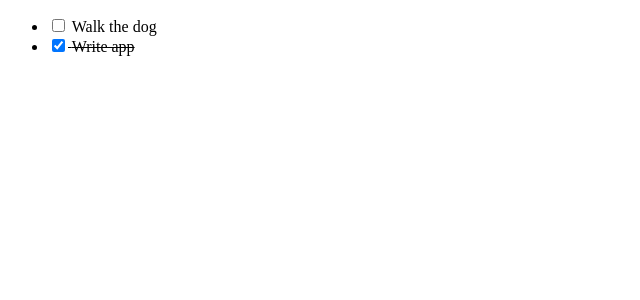
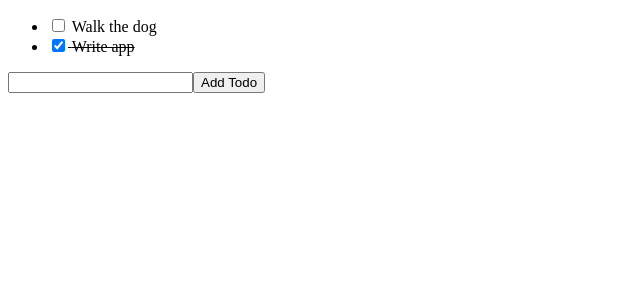
Before and after one commit to MikAoJk/todo-list-react, a React (Create React App) app: page / in a window 1280 px wide. Shown: the top 300 px of the page, without its empty margins (0-640 px from the left). Built offline with nearby package versions, Linux system fonts and the light colour scheme; the HTML template or start-up script is replaced by a standard one.

Commit message:
Added Todo Items

```diff
--- /dev/null
+++ b/src/AddTodoForm.tsx
@@ -0,0 +1,10 @@
+import React from 'react';
+
+export const AddTodoForm: React.FC = () => {
+    return (
+        <form>
+            <input type="text" />
+            <button type="submit">Add Todo</button>
+        </form>
+    );
+};
--- a/src/App.tsx
+++ b/src/App.tsx
@@ -1,6 +1,7 @@
 // @ts-ignore
-import React, {useState} from 'react';
-import {TodoListItem} from './TodoListItem';
+import React, { useState } from 'react';
+import { TodoList } from './TodoList';
+import { AddTodoForm } from './AddTodoForm';
 
 const initialTodos: Todo[] = [
     {
@@ -30,10 +31,10 @@ function App() {
     };
 
     return (
-        <ul>
-            <TodoListItem todo={todos[0]} toggleTodo={toggleTodo}/>
-            <TodoListItem todo={todos[1]} toggleTodo={toggleTodo}/>
-        </ul>
+        <>
+            <TodoList todos={todos} toggleTodo={toggleTodo} />
+            <AddTodoForm />
+        </>
     );
 }
 
--- /dev/null
+++ b/src/TodoList.tsx
@@ -0,0 +1,17 @@
+import React from 'react';
+import { TodoListItem } from './TodoListItem';
+
+interface Props {
+    todos: Todo[];
+    toggleTodo: ToggleTodo;
+}
+
+export const TodoList: React.FC<Props> = ({ todos, toggleTodo }) => {
+    return (
+        <ul>
+            {todos.map(todo => (
+                <TodoListItem key={todo.text} todo={todo} toggleTodo={toggleTodo} />
+            ))}
+        </ul>
+    );
+};
```
